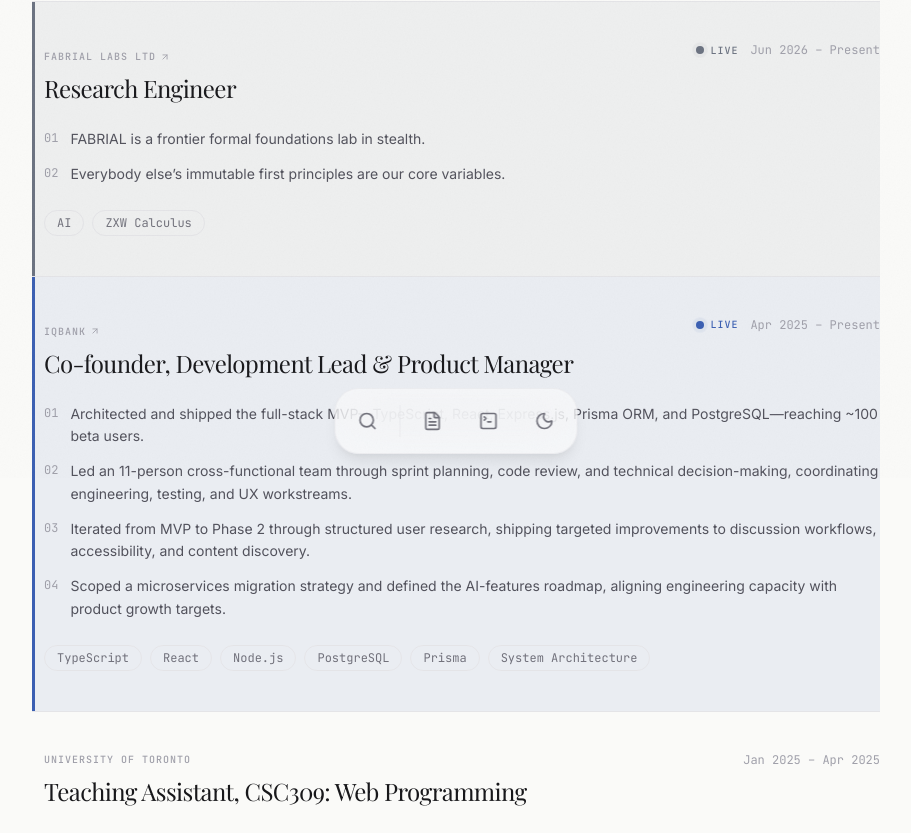
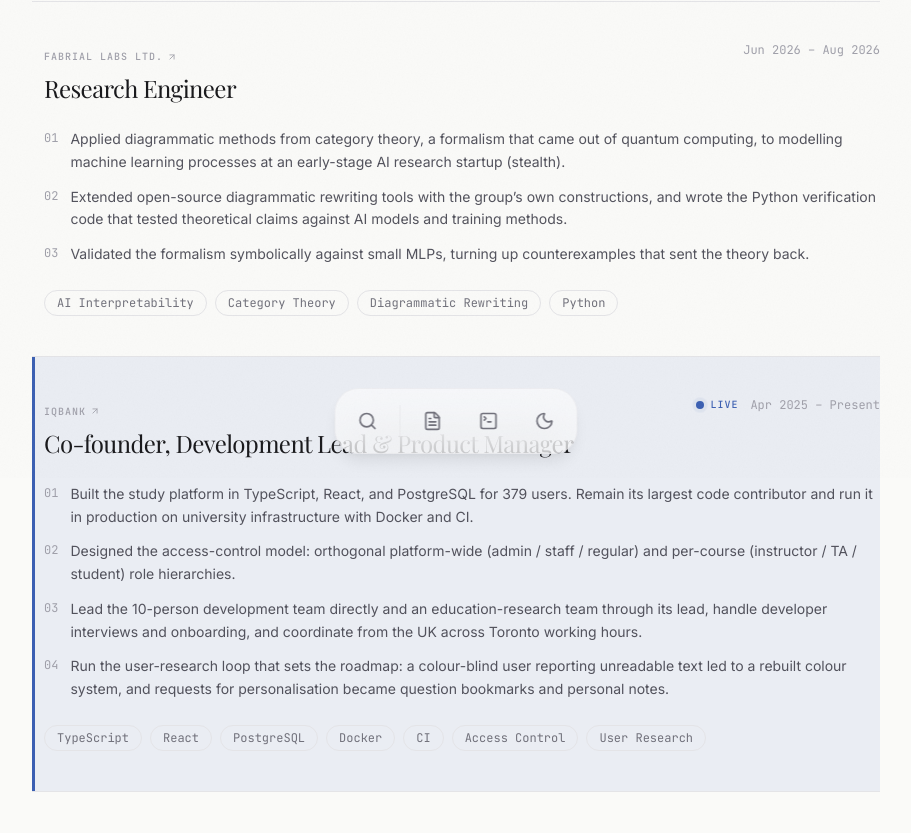
Before and after one commit to lance1416/portfolio, a React (Vite) app: page /experience in a window 1280 px wide. Shown: the part 322-1155 px from the top of the page, without its empty margins (184-1095 px from the left). Built offline with nearby package versions, Linux system fonts and the light colour scheme; a web font is replaced by a local one.

Commit message:
chore: sync portfolio content with latest résumé

```diff
--- a/index.html
+++ b/index.html
@@ -4,16 +4,16 @@
     <meta charset="UTF-8" />
     <link rel="icon" type="image/png" href="/favicon.png" />
     <meta name="viewport" content="width=device-width, initial-scale=1.0" />
-    <title>Sinan Li | Systems Engineer & Researcher</title>
+    <title>Sinan Li | Research Engineer</title>
 
-    <meta name="title" content="Sinan Li | Systems Engineer & Researcher">
-    <meta name="description" content="MSc candidate at Oxford investigating quantum error correction and ZX-calculus. Specializing in low-level systems programming and full-stack development.">
+    <meta name="title" content="Sinan Li | Research Engineer">
+    <meta name="description" content="Research engineer working across formal mathematics and production systems: quantum error correction and ZX-calculus at Oxford, AI interpretability, Rust kernels, and full-stack product engineering.">
 
     <!-- Open Graph / LinkedIn / Facebook -->
     <meta property="og:type" content="website">
     <meta property="og:url" content="https://www.lance1416.com/">
-    <meta property="og:title" content="Sinan Li | Systems Engineer & Researcher">
-    <meta property="og:description" content="MSc candidate at Oxford investigating quantum error correction and ZX-calculus.">
+    <meta property="og:title" content="Sinan Li | Research Engineer">
+    <meta property="og:description" content="Research engineer working across formal mathematics and production systems.">
     <meta property="og:image" content="https://www.lance1416.com/og-image.png">
 
     <!-- Twitter -->
--- a/src/data/experience.ts
+++ b/src/data/experience.ts
@@ -13,15 +13,20 @@
   {
     id: 'fabrial',
     role: 'Research Engineer',
-    company: 'FABRIAL LABS LTD',
-    period: 'Jun 2026 – Present',
+    company: 'Fabrial Labs Ltd.',
+    period: 'Jun 2026 – Aug 2026',
     link: 'https://www.fabrialcomputing.com/',
     description: [
-      'FABRIAL is a frontier formal foundations lab in stealth.',
-      'Everybody else’s immutable first principles are our core variables.',
+      'Applied diagrammatic methods from category theory, a formalism that came out of quantum computing, to modelling machine learning processes at an early-stage AI research startup (stealth).',
+      'Extended open-source diagrammatic rewriting tools with the group’s own constructions, and wrote the Python verification code that tested theoretical claims against AI models and training methods.',
+      'Validated the formalism symbolically against small MLPs, turning up counterexamples that sent the theory back.',
     ],
-    skills: ['AI', 'ZXW Calculus'],
-    isActive: true,
+    skills: [
+      'AI Interpretability',
+      'Category Theory',
+      'Diagrammatic Rewriting',
+      'Python',
+    ],
     color: '#6b7280',
   },
   {
@@ -31,36 +36,36 @@
     period: 'Apr 2025 – Present',
     link: 'https://iqbank.teach.cs.toronto.edu',
     description: [
-      'Architected and shipped the full-stack MVP—TypeScript, React, Express.js, Prisma ORM, and PostgreSQL—reaching ~100 beta users.',
-      'Led an 11-person cross-functional team through sprint planning, code review, and technical decision-making, coordinating engineering, testing, and UX workstreams.',
-      'Iterated from MVP to Phase 2 through structured user research, shipping targeted improvements to discussion workflows, accessibility, and content discovery.',
-      'Scoped a microservices migration strategy and defined the AI-features roadmap, aligning engineering capacity with product growth targets.',
+      'Built the study platform in TypeScript, React, and PostgreSQL for 379 users. Remain its largest code contributor and run it in production on university infrastructure with Docker and CI.',
+      'Designed the access-control model: orthogonal platform-wide (admin / staff / regular) and per-course (instructor / TA / student) role hierarchies.',
+      'Lead the 10-person development team directly and an education-research team through its lead, handle developer interviews and onboarding, and coordinate from the UK across Toronto working hours.',
+      'Run the user-research loop that sets the roadmap: a colour-blind user reporting unreadable text led to a rebuilt colour system, and requests for personalisation became question bookmarks and personal notes.',
     ],
     skills: [
       'TypeScript',
       'React',
-      'Node.js',
       'PostgreSQL',
-      'Prisma',
-      'System Architecture',
+      'Docker',
+      'CI',
+      'Access Control',
+      'User Research',
     ],
     isActive: true,
     color: '#3b5fb2',
   },
   {
     id: 'uoft-ta',
-    role: 'Teaching Assistant, CSC309: Web Programming',
+    role: 'Teaching Assistant, CSC309: Programming on the Web',
     company: 'University of Toronto',
     period: 'Jan 2025 – Apr 2025',
     description: [
-      'Designed a full-stack programming assignment requiring students to build a RESTful loyalty-program backend with production-grade API constraints.',
-      'Authored end-to-end technical specifications covering API contract design, server-side logic, and data modelling.',
-      'Ran weekly office hours guiding students through REST API design, backend architecture, and debugging.',
-      'Conceived the assignment brief later adopted as the foundation of PointPulse, the CSSU Loyalty Program.',
+      'Owned one of the course’s major assignments for a cohort of 300+ students: designed it with the professor, then wrote the spec, rubric, reference solution, and automated test suite for a RESTful loyalty-program backend. It has been reused in later terms.',
+      'Held weekly office hours across the full syllabus: front-end and back-end web development, REST APIs, and debugging.',
     ],
     skills: [
       'REST APIs',
       'Backend Architecture',
+      'Automated Testing',
       'Technical Writing',
       'Mentorship',
     ],
--- a/src/data/home.ts
+++ b/src/data/home.ts
@@ -42,23 +42,23 @@
 
 export const ELSEWHERE: ElsewhereLink[] = [
   { label: 'github', href: profile.links.github, ext: true },
-  { label: 'scholar', href: profile.links.scholar, ext: true },
+  { label: 'linkedin', href: profile.links.linkedin, ext: true },
   { label: 'email', href: `mailto:${profile.email}`, ext: false },
   { label: 'cv.pdf', href: profile.resumeUrl, ext: true },
 ];
 
 export const NOW_ITEMS: NowItem[] = [
   {
+    label: 'IQBank',
+    detail: 'Leading the 10-person dev team',
+    lightColor: '#3b5fb2',
+    darkColor: '#7baae8',
+  },
+  {
     label: 'Oxford',
-    detail: 'Quantum decodability dissertation',
+    detail: 'MSc awaiting conferral',
     lightColor: '#002147',
     darkColor: '#5b8fdf',
-  },
-  {
-    label: 'IQBank',
-    detail: 'Shipping Phase 2',
-    lightColor: '#3b5fb2',
-    darkColor: '#7baae8',
   },
 ];
 
@@ -66,15 +66,16 @@
   {
     domain: 'Research',
     detail:
-      'MSc Oxford · Quantum Group · quantum error correction & ZX-calculus',
+      'MSc Oxford · quantum error correction & ZX-calculus · AI interpretability at Fabrial Labs',
   },
   {
     domain: 'Systems',
-    detail: 'KidneyOS Rust kernel · storage subsystem lead · IDE driver & I/O',
+    detail:
+      'KidneyOS Rust kernel · storage subsystem author · ATA driver & block layer',
   },
   {
     domain: 'Product',
-    detail: 'IQBank co-founder · 11-person team · ~100 beta users',
+    detail: 'IQBank co-founder · 10-person team · 379 users',
   },
 ];
 
@@ -84,7 +85,7 @@
   {
     number: '01',
     category: 'Research',
-    title: 'Fault-equivalence rewrites & quantum decodability',
+    title: 'Fault-equivalence rewrites & quantum error decodability',
     year: '2026',
     to: '/research',
   },
@@ -98,7 +99,7 @@
   {
     number: '03',
     category: 'Product',
-    title: 'IQBank — Full-stack education platform',
+    title: 'IQBank — Course study platform',
     year: '2025',
     to: '/experience',
   },
--- a/src/data/profile.ts
+++ b/src/data/profile.ts
@@ -1,13 +1,12 @@
 export const profile = {
   name: 'Sinan Li',
-  role: 'Systems Engineer & Researcher',
-  location: 'Oxford, UK',
-  status: 'Building KidneyOS / Researching ZX-Calculus',
+  role: 'Research Engineer',
+  location: 'United Kingdom',
+  status: 'Leading IQBank / Oxford MSc awaiting conferral',
   email: 'lanceli1416@gmail.com',
   resumeUrl: '/resume.pdf',
   links: {
     github: 'https://github.com/lance1416',
-    linkedin: 'https://linkedin.com/in/sinanli',
-    scholar: 'https://scholar.google.com',
+    linkedin: 'https://www.linkedin.com/in/sinanli',
   },
 };
--- a/src/data/projects.ts
+++ b/src/data/projects.ts
@@ -27,7 +27,7 @@
     color: '#ff3e00',
     imageUrl: 'projects/archive-tools.png',
     description: [
-      'Archive management tool written in Python, Tauri, and SevletKit',
+      'Archive management tool written in Python, Tauri, and SvelteKit',
       'Supports a wide range of archive formats, including ZIP, RAR, 7z, and TAR, with seamless cross-platform compatibility.',
       'Advanced features including password manager, filename encoding, password encoding, and more to come.',
     ],
@@ -35,7 +35,7 @@
       'Python',
       'Rust',
       'Tauri',
-      'SevletKit',
+      'SvelteKit',
       'Cross-Platform Development',
     ],
     links: [
@@ -53,41 +53,38 @@
     color: '#d34516',
     imageUrl: 'projects/kidney-os.png',
     description: [
-      'Took sole ownership of the complete storage subsystem beneath the VFS layer in a from-scratch Rust OS kernel.',
-      'Built the IDE device driver, block layer, and I/O scheduler from the ground up, bringing full disk access and storage management to the kernel.',
-      'Designed a block-device abstraction layer to cleanly decouple hardware-level IDE interactions from the filesystem.',
+      'Principal author of the storage subsystem below the VFS layer in a from-scratch Rust kernel built by eight people, and sole author of its PS/2 keyboard driver. Supervised by Professor Kuei Sun at the University of Toronto.',
+      'Wrote an ATA driver whose interrupt handlers wake semaphore-blocked threads, a block-device layer that hid hardware specifics from the filesystem above, and MBR partition parsing and registration.',
+      'Built the disk-image tooling the kernel boots against, generating partitioned images formatted as FAT16, ext2, or ext4.',
     ],
     skills: [
       'Rust',
       'Systems Programming',
       'OS Kernel',
-      'Async I/O',
       'Device Drivers',
+      'Filesystems',
+      'Concurrency',
     ],
     links: [
       {
         type: 'github',
-        url: 'https://github.com/kidneyos/kidneyos',
+        url: 'https://github.com/KidneyOS/KidneyOS',
       },
     ],
   },
   {
     id: 'evogami',
     title: 'Evogami',
-    subtitle: 'Multidisciplinary Game Design Project',
+    subtitle: '3D Puzzle Platformer',
     year: '2024',
     color: '#fa5c5c',
     imageUrl: 'projects/evogami.png',
     description: [
-      'Co-led a 13-person multidisciplinary team—CS students, music composers, and game designers—through the full development lifecycle of an original game.',
-      'Directed the programming team and personally implemented core gameplay systems, including character movement mechanics and multi-stage puzzle interactions.',
+      'Programming Lead on a 12-person team of computer science, art, and music students across the University of Toronto and Sheridan College, shipping an original game in Unity for Windows and macOS.',
+      'Wrote 94% of the game’s C# gameplay code: the origami transformation state machine behind the core mechanic, character movement with ground and wall detection, the UI, and an input layer covering keyboard, mouse, and Xbox and PlayStation controllers.',
+      'Directed the programming team and worked out technical decisions with the design and audio groups.',
     ],
-    skills: [
-      'Game Development',
-      'Technical Leadership',
-      'C#',
-      'Project Management',
-    ],
+    skills: ['Unity', 'C#', 'Game Development', 'Technical Leadership'],
     links: [{ type: 'itch', url: 'https://tenfold-games.itch.io/evogami' }],
   },
 ];
--- a/src/data/research.ts
+++ b/src/data/research.ts
@@ -19,26 +19,24 @@
   {
     id: 'oxford',
     institution: 'University of Oxford',
-    degree: 'MSc in Advanced Computer Science',
+    degree: 'MSc in Advanced Computer Science (awaiting conferral)',
     period: '2025 – 2026',
     logoUrl:
       'https://public.lance1416.com/portfolio/coat/Arms_of_University_of_Oxford.svg',
-    isActive: true,
     details: [
-      'Supervisor: Professor Aleks Kissinger.',
-      'Focus Areas: Quantum Computing, Formal Verification, DBMS, Uncertainty in Deep Learning, Geometric Deep Learning.',
+      'Dissertation: The Effect of Fault-Equivalence Rewrites on Quantum Error Decodability. Supervisor: Professor Aleks Kissinger.',
+      'Areas: Quantum computing, formal verification, databases, uncertainty in deep learning, geometric deep learning.',
     ],
   },
   {
     id: 'uoft',
     institution: 'University of Toronto',
-    degree: 'BSc Computer Science Specialist, Mathematics Minor',
+    degree: 'BSc, Computer Science Specialist; Mathematics Minor',
     period: '2021 – 2025',
     logoUrl: 'https://public.lance1416.com/portfolio/coat/Utoronto_coa.svg',
     details: [
-      'Graduated with High Distinction.',
-      'Cumulative GPA: 3.94 / 4.0.',
-      'Focus Areas: Operating Systems, Machine Learning, Deep Learning, Artificial Intelligence.',
+      'Graduated with High Distinction; GPA: 3.94 / 4.0.',
+      'Areas: Operating systems, machine learning, artificial intelligence, deep learning.',
     ],
   },
 ];
@@ -48,17 +46,17 @@
     id: 'deans-list',
     title: 'Dean’s List Scholar',
     issuer: 'University of Toronto',
-    year: '2022, 2023, 2024, 2025',
+    year: '2021 – 2025',
   },
   {
     id: 'later-life',
     title: 'Later Life Learning Scholarship',
     issuer: 'University of Toronto',
-    year: '2022, 2024',
+    year: '2021, 2024',
   },
   {
     id: 'innis',
-    title: 'Innis College Exceptional Achievement',
+    title: 'Innis College Exceptional Achievement Award',
     issuer: 'University of Toronto',
     year: '2023',
   },
@@ -66,9 +64,9 @@
 
 export const dissertationData = {
   title:
-    'Investigating the Effect of Fault-Equivalence Rewrites on Quantum Decodability Using ZX-Calculus',
+    'The Effect of Fault-Equivalence Rewrites on Quantum Error Decodability',
   abstract:
-    'My current research bridges the gap between diagrammatic reasoning and practical quantum error correction. By leveraging the ZX-calculus, I investigate how fault-equivalence rewrites can improve or harm the decodability of quantum circuits, pushing toward fault-tolerant quantum computation.',
+    'My MSc dissertation bridges the gap between diagrammatic reasoning and practical quantum error correction. Using the ZX-calculus, it investigates how fault-equivalence rewrites can improve or harm the decodability of quantum circuits, pushing toward fault-tolerant quantum computation.',
   tags: [
     'Quantum Computing',
     'ZX-Calculus',
--- a/src/pages/Home.tsx
+++ b/src/pages/Home.tsx
@@ -215,14 +215,15 @@
             style={subtitleStyle}
             className="text-base leading-relaxed text-zinc-600 dark:text-zinc-400"
           >
-            I research quantum error correction and ZX-calculus at the{' '}
+            I trained at the{' '}
             <span className="font-serif italic text-[#002147] dark:text-[#6b9ae6]">
               University of Oxford
             </span>{' '}
-            to map the theoretical bounds of computation, and I architect robust
+            in quantum error correction and diagrammatic reasoning, then applied
+            the same mathematics to AI interpretability. I also architect robust
             software—from{' '}
             <span className="font-mono text-sm tracking-tight text-orange-600 dark:text-orange-400">
-              bare-metal OS kernels to intelligent web applications
+              bare-metal OS kernels to production web platforms
             </span>
             —to push the limits of the machine.
           </p>
--- a/src/pages/Research.tsx
+++ b/src/pages/Research.tsx
@@ -20,13 +20,13 @@
       <PageHeader
         chapter="§ 03"
         title="Research"
-        subtitle="Academic background and current investigations in quantum computation."
+        subtitle="Academic background and research in quantum computation."
       />
 
       <div className="space-y-24">
         {/* Dissertation — journal abstract style */}
         <motion.section variants={fadeUp}>
-          <p className="label-overline mb-8">Current Dissertation</p>
+          <p className="label-overline mb-8">MSc Dissertation</p>
 
           <div className="border-l-2 border-accent pl-6">
             <h2
```
Also changed, not shown: 1 other file (tests, documents, lock files or other folders).
